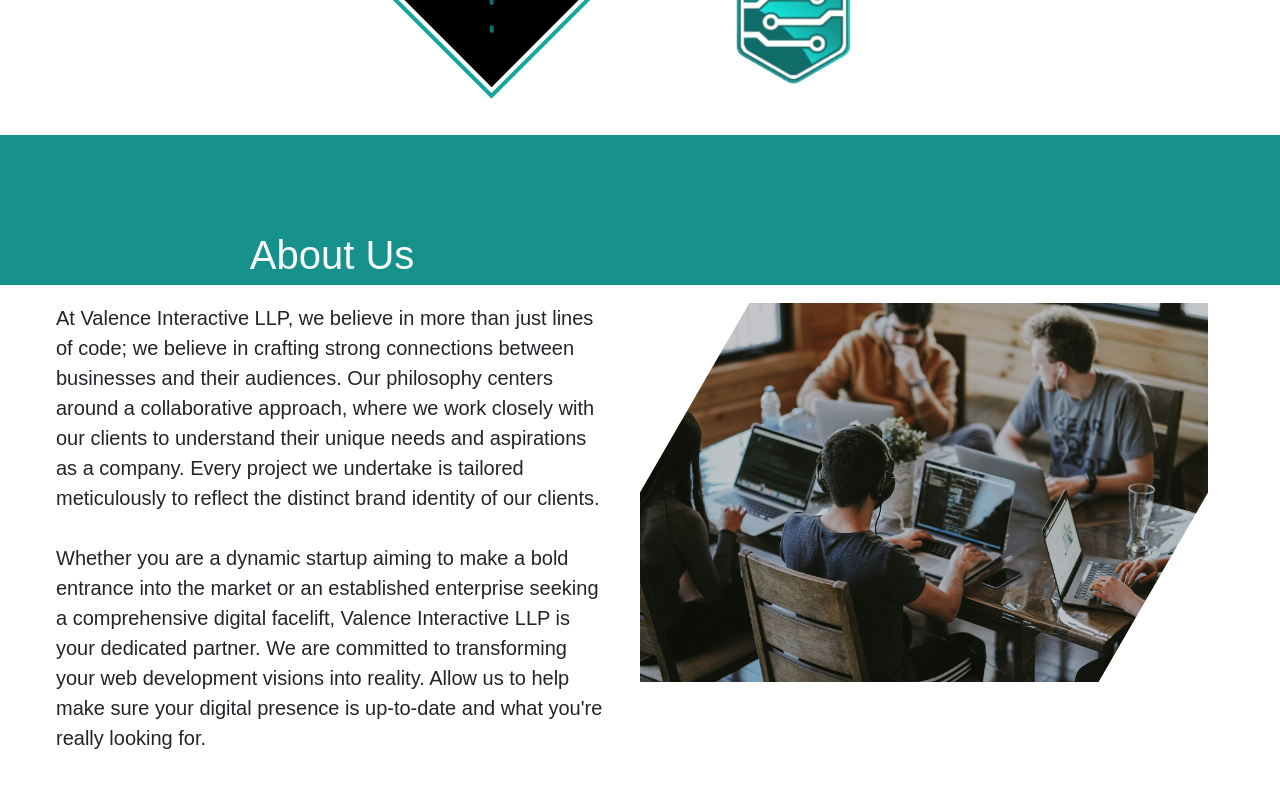
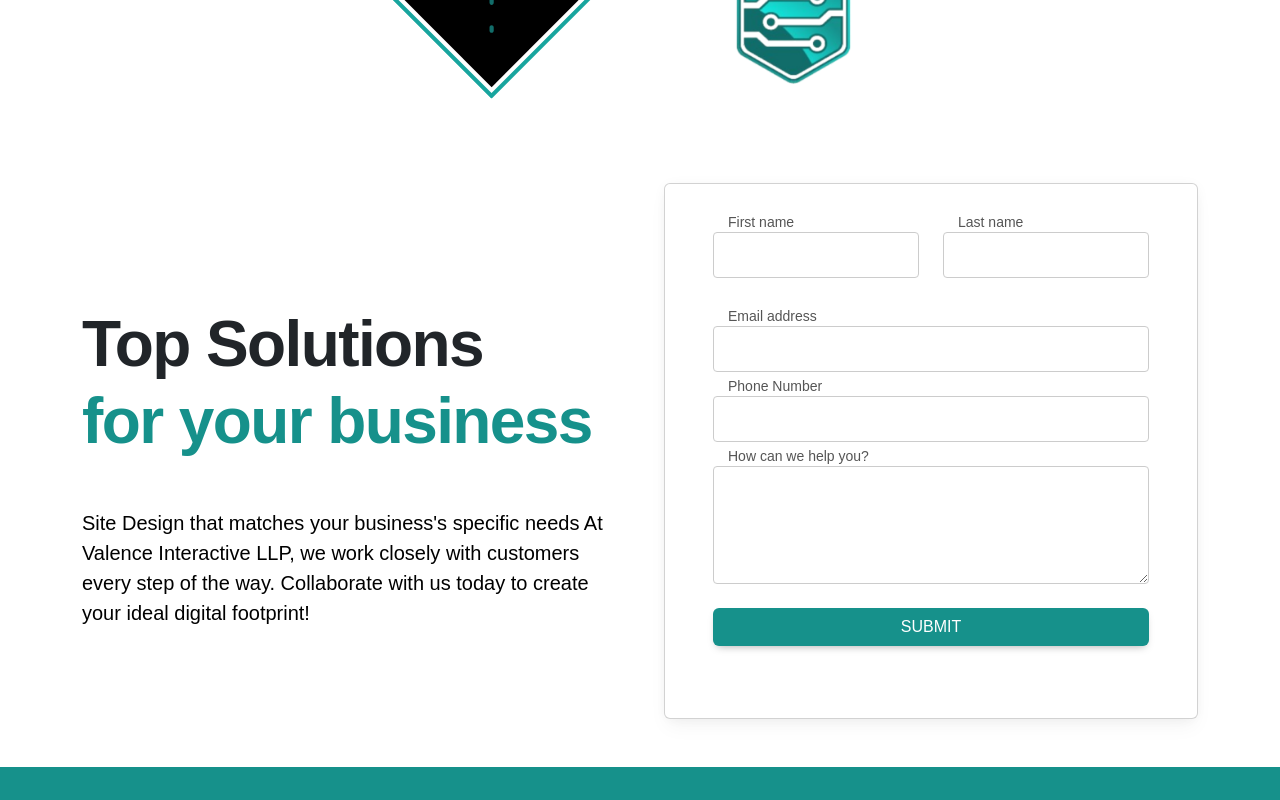
Before and after one commit to johnboy514/ValenceInteractiveLLP, a React (Create React App) app: page / in a window 1280 px wide. Shown: the part 2680-3480 px from the top of the page. Built offline with nearby package versions, Linux system fonts and the light colour scheme; a web font is replaced by a local one.

Commit message:
demon test 8

```diff
--- a/src/components/Home.js
+++ b/src/components/Home.js
@@ -507,7 +507,7 @@
     </div>
   </div>
 </Slider> */}
-{/* <section>
+<section>
   <div class="px-4 py-5 px-md-5 text-center text-lg-start" style={{backgroundColor: 'hsla(0, 100%, 100%, 0.0)', fontFamily: '"Teachers", sans-serif'}}>
     <div class="container">
       <div class="row gx-lg-5 align-items-center">
@@ -576,9 +576,9 @@
       </div>
     </div>
   </div>
-</section> */}
+</section>
 <section className="text-center">
-  <div className="bg-image" style={{ backgroundColor: '#16918b', height: '150px', marginBottom: '-150px' }}></div>
+  <div className="bg-image" style={{ backgroundColor: '#16918b', height: '150px' }}></div>
   <div className="row" id="aboutus">
     <div className="col-md-12 reveal">
       <div className="mt-5 d-flex flex-row" style={{ backgroundColor: 'hsla(0, 100%, 100%, 0.0)', height: 'auto' }}>
@@ -601,19 +601,13 @@
               </div>
             </div>
             <div className="col-lg-6 d-flex flex-column align-items-center justify-content-center" style={{ marginTop: '0' }}>
-              <div style={{
-                width: 'auto',
-                height: 'auto',
-                overflow: 'hidden',
-                transform: 'skewX(-30deg)',
-              }}>
+              <div className="skew-container">
                 <img
                   src={AboutUs} alt="about us"
                   style={{
                     width: '100%',
-                    height: '100%',
+                    height: 'auto',
                     transform: 'skewX(30deg)',
-                    marginTop: '0',
                     border: 'none'
                   }}
                 />
```
